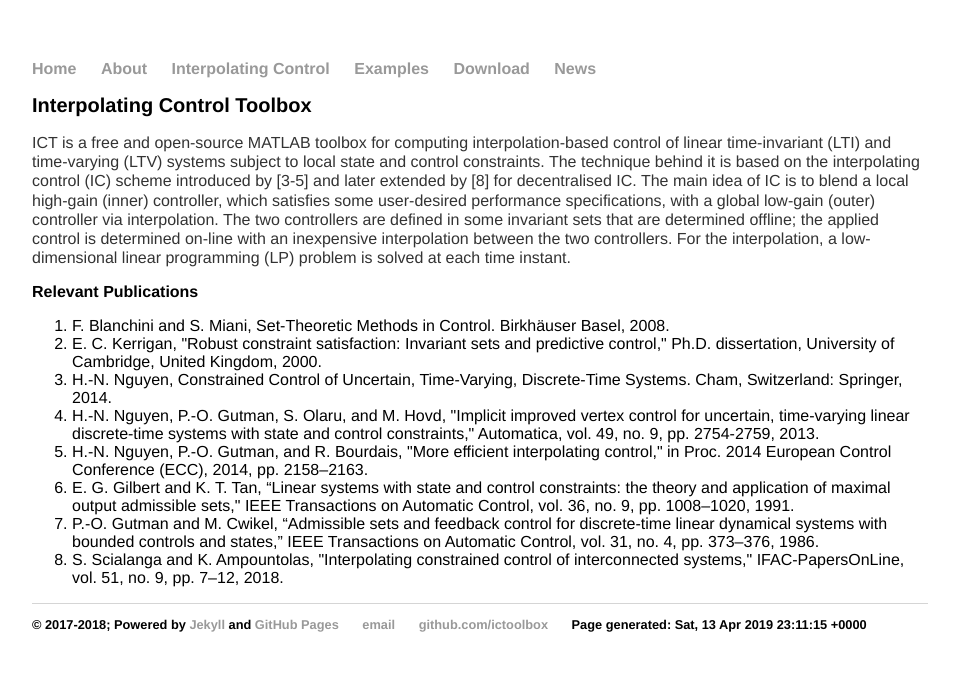
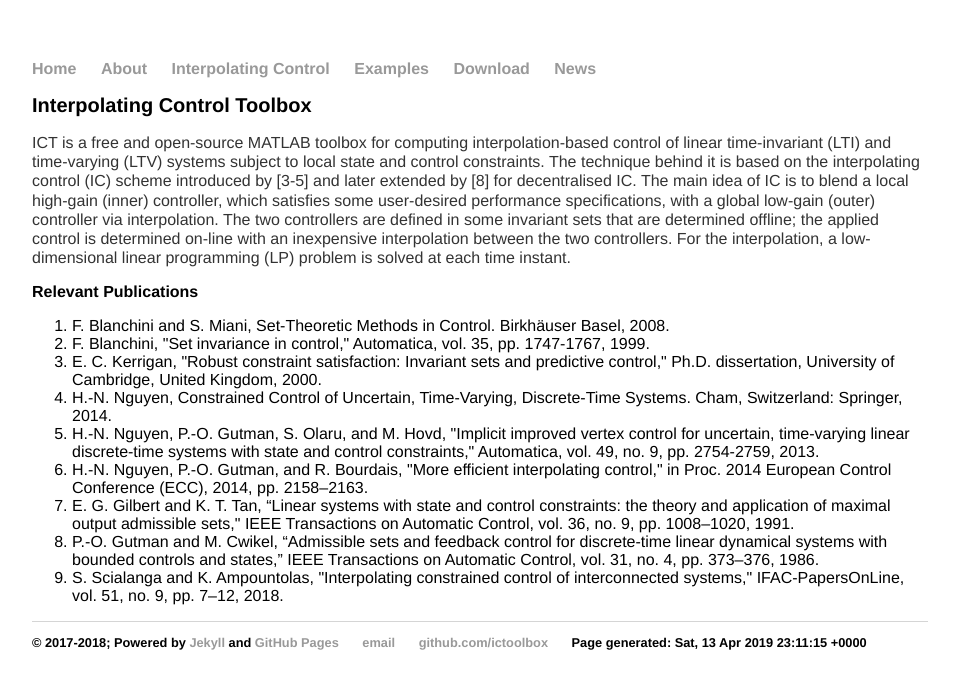
Before and after one commit to ICToolbox/ictoolbox.github.io, a Jekyll site: the page built from about/index.html, in a window 1280 px wide. Shown: the top 689 px of the page, without its empty margins (160-1119 px from the left). Built offline with Jekyll 4.4.1, drawn with Linux system fonts in a browser that asks for light colours.

Commit message:
Update index.html

```diff
--- a/about/index.html
+++ b/about/index.html
@@ -18,6 +18,7 @@ title: About, Interpolating Control Toolbox
 	<h2>Relevant Publications</h2>
 	<ol>
 		<li>F. Blanchini and S. Miani, Set-Theoretic Methods in Control. Birkhäuser Basel, 2008.</li>
+		<li>F. Blanchini, "Set invariance in control," Automatica, vol. 35, pp. 1747-1767, 1999.</li>
 		<li>E. C. Kerrigan, "Robust constraint satisfaction: Invariant sets and predictive control," Ph.D. dissertation, University of Cambridge, United Kingdom, 2000.</li>
 		<li>H.-N. Nguyen, Constrained Control of Uncertain, Time-Varying, Discrete-Time Systems. Cham, Switzerland: Springer, 2014.</li>
 		<li>H.-N. Nguyen, P.-O. Gutman, S. Olaru, and M. Hovd, "Implicit improved vertex control for uncertain, time-varying linear discrete-time systems with state and control constraints," Automatica, vol. 49, no. 9, pp. 2754-2759, 2013.</li>
```
